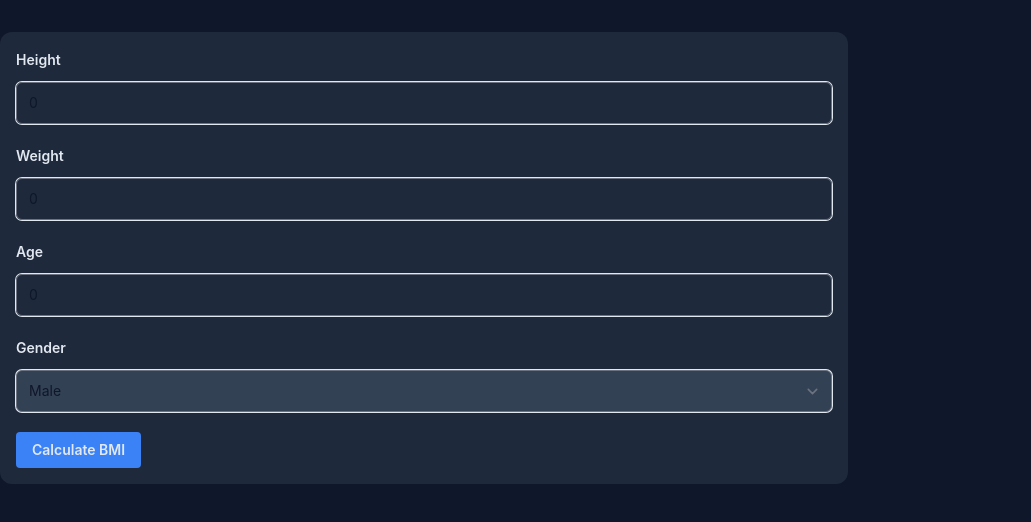
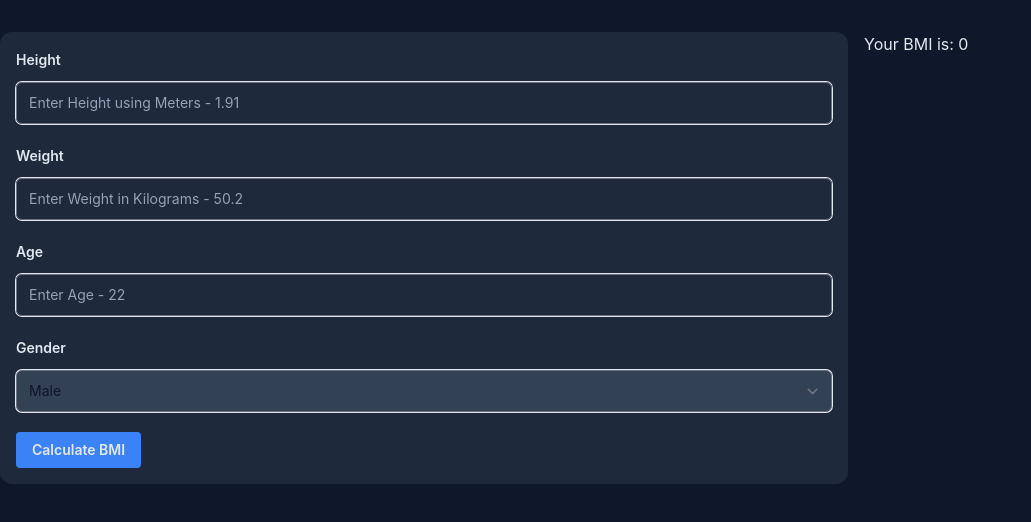
Before and after one commit to Killian-Smith/bmi-calculator, a React (Create React App) app: page / in a window 1280 px wide. Shown: the top 522 px of the page, without its empty margins (0-1031 px from the left). Built offline with nearby package versions, Linux system fonts and the light colour scheme.

Commit message:
Add Zustand state management library

```diff
--- a/package.json
+++ b/package.json
@@ -16,7 +16,8 @@
     "react-router-dom": "^6.20.0",
     "react-scripts": "5.0.1",
     "typescript": "^4.4.2",
-    "web-vitals": "^2.1.0"
+    "web-vitals": "^2.1.0",
+    "zustand": "^4.4.6"
   },
   "scripts": {
     "dev": "react-scripts start",
--- a/src/components/InputBMI.tsx
+++ b/src/components/InputBMI.tsx
@@ -1,34 +1,43 @@
-import React, { useState } from "react";
+import React from "react";
+
+import useBmiStore from "../store/bmi";
 
 import { Formik, Form, Field } from "formik";
 import calculateBMI from "../functions/calculateBMI";
 import { Input, Select, Button } from "../components";
 
 const InputBMI: React.FC = () => {
-  const [bmi, setBmi] = useState<number | null>(null);
-
   return (
     <div className="bg-slate-800 rounded-xl p-4">
       <Formik
         initialValues={{
-          height: 0,
-          weight: 0,
-          age: 0,
+          height: "",
+          weight: "",
+          age: "",
           gender: "",
         }}
         onSubmit={(values) => {
+          console.log(values);
+
           const bmi = calculateBMI(
-            values.height,
-            values.weight,
-            values.age,
+            parseFloat(values.height),
+            parseFloat(values.weight),
+            parseInt(values.age),
             values.gender
           );
-          setBmi(bmi);
+
+          useBmiStore.setState({ bmi });
         }}>
         <Form>
-          <Input label="Height" placeholder="Enter Height" />
-          <Input label="Weight" placeholder="Enter Weight" />
-          <Input label="Age" placeholder="Enter Age" />
+          <Input
+            label="Height"
+            placeholder="Enter Height using Meters - 1.91"
+          />
+          <Input
+            label="Weight"
+            placeholder="Enter Weight in Kilograms - 50.2"
+          />
+          <Input label="Age" placeholder="Enter Age - 22" />
           <Field
             component={Select}
             name="gender"
--- a/src/functions/calculateBMI.js
+++ /dev/null
@@ -1,26 +0,0 @@
-function calculateBMI(weight, height, age, gender) {
-    var bmi = weight / (height * height);
-    if (age < 18) {
-        if (gender === "male") {
-            bmi += 1;
-        }
-        else {
-            bmi -= 1;
-        }
-    }
-    else if (age >= 65) {
-        if (gender === "male") {
-            bmi += 1;
-        }
-        else {
-            bmi -= 1;
-        }
-    }
-    return bmi;
-}
-var weight = 70; // in kilograms
-var height = 1.75; // in meters
-var age = 25;
-var gender = "female";
-var bmi = calculateBMI(weight, height, age, gender);
-console.log("BMI:", bmi);
--- a/src/routes/home.tsx
+++ b/src/routes/home.tsx
@@ -1,8 +1,12 @@
 import React from "react";
+import useBmiStore from "../store/bmi";
 
 import { InputBMI } from "../components";
 
 const Home: React.FC = () => {
+  const bmi = useBmiStore((state) => state.bmi);
+
+  console.log(bmi);
   return (
     <div className="bg-slate-900 h-screen py-8">
       <div className="container mx-auto">
@@ -10,7 +14,7 @@ const Home: React.FC = () => {
           <div className="col-span-2 ">
             <InputBMI />
           </div>
-          <div className="col-span-1"></div>
+          <div className="col-span-1">Your BMI is: {bmi}</div>
         </div>
       </div>
     </div>
--- /dev/null
+++ b/src/store/bmi.ts
@@ -0,0 +1,25 @@
+import create from "zustand";
+
+type BmiStore = {
+  bmi: number;
+  age: number;
+  weight: number;
+  height: number;
+  setBmi: (bmi: number) => void;
+  setAge: (age: number) => void;
+  setWeight: (weight: number) => void;
+  setHeight: (height: number) => void;
+};
+
+const useBmiStore = create<BmiStore>((set) => ({
+  bmi: 0,
+  age: 0,
+  weight: 0,
+  height: 0,
+  setBmi: (bmi) => set({ bmi }),
+  setAge: (age) => set({ age }),
+  setWeight: (weight) => set({ weight }),
+  setHeight: (height) => set({ height }),
+}));
+
+export default useBmiStore;
```
Also changed, not shown: 1 other file (tests, documents, lock files or other folders).
